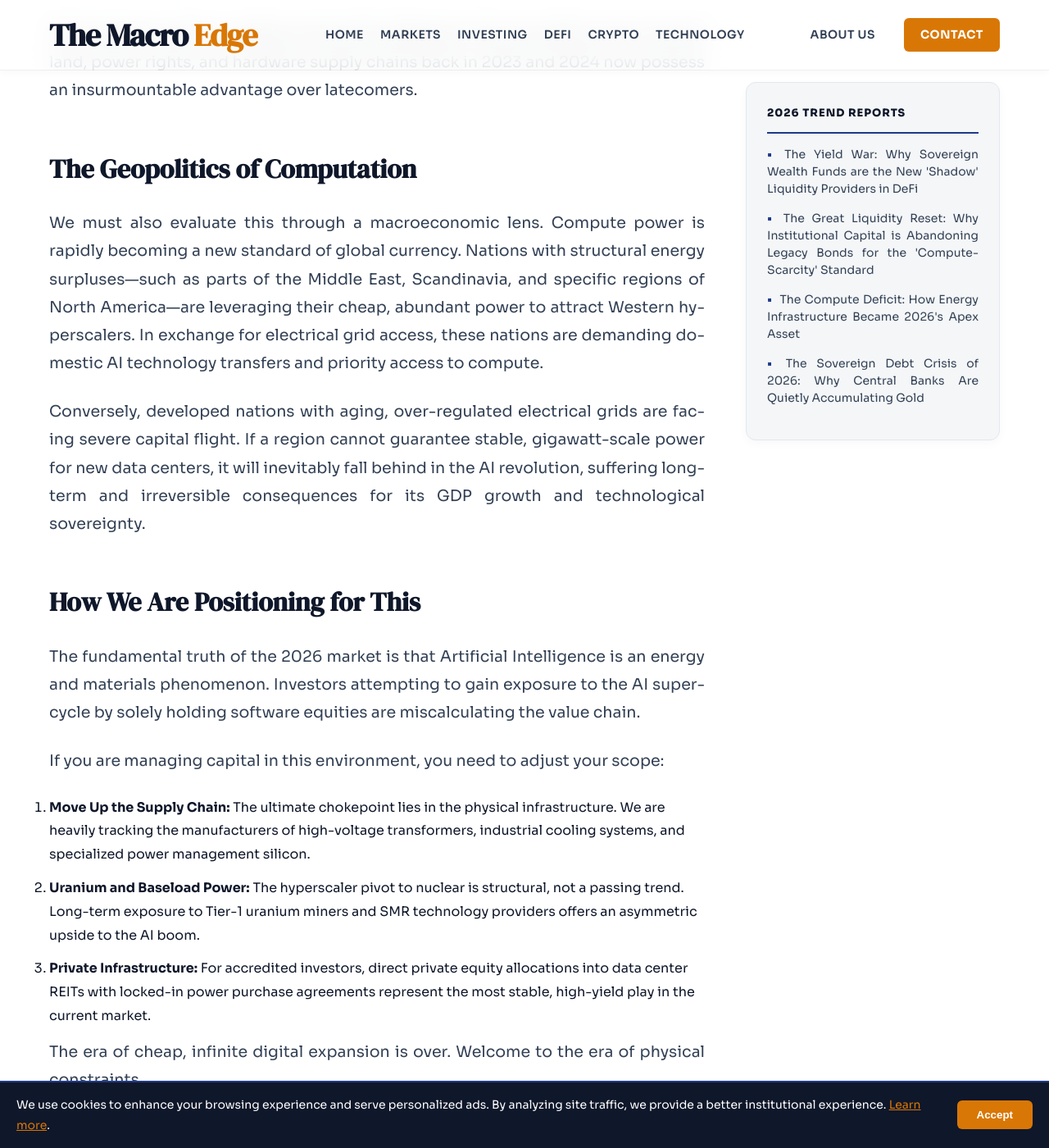
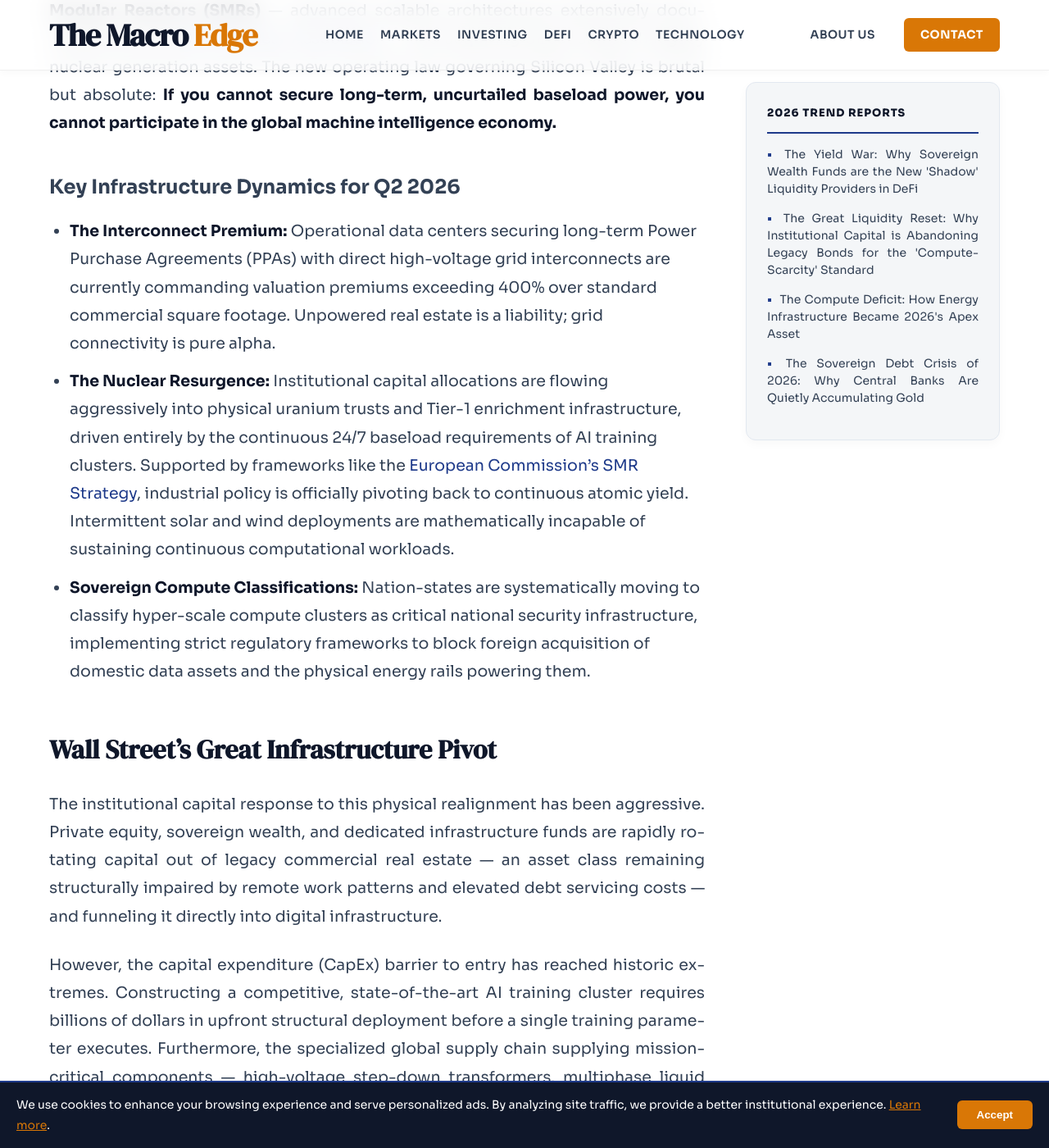
Before and after one commit to Frixx55/FinanceWorld, a Jekyll site: the page built from _posts/2026-05-07-the-compute-deficit.md, in a window 1280 px wide and 1400 px high, scrolled down 3986 px. Shown: the whole window at 82% size. Built offline with Jekyll 4.4.1, drawn with Linux system fonts in a browser that asks for light colours; some of the changed text lies outside the part shown.

Commit message:
Revise article on AI's reliance on energy infrastructure
Updated the article to reflect the evolving dynamics of AI and energy infrastructure, emphasizing the shift from software to physical power assets.

```diff
--- a/_posts/2026-05-07-the-compute-deficit.md
+++ b/_posts/2026-05-07-the-compute-deficit.md
@@ -1,59 +1,69 @@
 ---
 layout: post
 title: "The Compute Deficit: How Energy Infrastructure Became 2026's Apex Asset"
+date: 2026-05-07 10:00:00 +0200
 category: "Technology"
 author: "The Macro Edge Editorial Team"
-date: 2026-05-07 10:00:00 +0200
 image: "https://images.unsplash.com/photo-1558494949-ef010cbdcc31"
-excerpt: "If you are still trying to play the artificial intelligence boom by exclusively buying enterprise software companies, you are fighting the last war. We explain why energy is the new apex asset."
+feature-img: "https://images.unsplash.com/photo-1558494949-ef010cbdcc31"
+thumbnail: "https://images.unsplash.com/photo-1558494949-ef010cbdcc31"
+excerpt: "The AI narrative has decoupled from software and collided with physical baseload power. We examine why hyperscalers are transforming into nuclear utility providers to secure global computing dominance."
 ---
 
-Let me be clear: if you are still trying to play the artificial intelligence boom by exclusively buying enterprise software companies, you are fighting the last war. As we move deeper into 2026, the primary bottleneck for the deployment of next-generation AI models is no longer algorithmic innovation, coding talent, or even chip design. It is raw, physical, baseload power.
+In May 2026, the structural expansion of artificial intelligence has encountered a hard, physical ceiling. According to infrastructure reporting from [S&P Global Market Intelligence](https://www.spglobal.com/marketintelligence/en/), projected data center electricity consumption across the United States and Europe is on track to double from 2023 levels, threatening to overwhelm legacy baseload capacity. The primary bottleneck for deploying next-generation frontier models is no longer algorithmic innovation, coding talent, or silicon design. It is raw, verifiable, gigawatt-scale electrical power.
 
-Energy infrastructure and the heavily fortified data centers that house compute power have officially become the most critical—and highly valued—real estate assets on the planet. The artificial intelligence narrative has fundamentally decoupled from the digital realm and crashed headfirst into the physical world.
+The reality of this physical chokepoint became glaringly obvious during a private infrastructure symposium I attended in Frankfurt last month. Sitting across from a senior grid deployment engineer for a Tier-1 European utility, the mood was remarkably tense. For decades, his mandate was managing predictable, incremental industrial load variations.
+
+Now, he was looking at automated requests from hyperscalers demanding continuous 500-megawatt grid interconnects for single, hyper-dense facilities.
+
+*"Elena,"* he said, pointing to a severe demand divergence chart on his terminal, *"we are watching standard commercial real estate collapse while industrial power access becomes the most valuable commodity in Europe. Tech companies aren't asking for bandwidth anymore; they are asking for exclusive access to our substations."*
+
+Let me be absolutely clear: if you are still attempting to play the artificial intelligence boom by exclusively purchasing enterprise software equities, you are fighting the last war. Energy infrastructure and the heavily fortified data centers housing advanced liquid-cooled compute clusters have officially become the apex real estate assets of the global economy. The artificial intelligence narrative has fundamentally decoupled from the digital realm and crashed headfirst into the physical world.
 
 ## The Commoditization of Code
 
-For the past two decades, institutional capital heavily favored software-as-a-service (SaaS) business models. The allure was obvious: near-zero marginal costs of reproduction, infinite scalability, and massive gross margins. Software was literally eating the world. However, the proliferation of open-source foundational AI models over the last twenty-four months has aggressively commoditized standard code generation.
+For the past two decades, institutional capital heavily favored software-as-a-service (SaaS) business models. The financial mechanics were incredibly seductive: near-zero marginal costs of reproduction, frictionless global scalability, and massive gross margins averaging 75% to 85%. Software was actively eating the world. However, the aggressive maturation of open-source foundational AI models over the last twenty-four months has systematically commoditized standard code generation.
 
-When any mid-sized enterprise can spin up a highly capable, localized language model using off-the-shelf open-source architecture, the software itself is no longer the defensive moat. The true competitive advantage has shifted away from the code and into the hardware. More specifically: **the proprietary ownership of the compute clusters and the electrical grids required to run them**. We have officially transitioned from an era of intangible software monopolies to an era of physical infrastructure oligarchies.
+When any mid-sized enterprise can deploy highly capable, localized language architectures using optimized open-source parameters, standard application software ceases to be a reliable defensive moat. The true competitive premium has shifted away from the application layer and down to the bare metal. More specifically: **proprietary ownership of specialized compute clusters and the dedicated electrical grids required to power them**. We have officially transitioned from an era of highly intangible software monopolies to an era of physical infrastructure oligarchies.
 
 ## The Silicon-Energy Nexus
 
-If you want to understand the scale of this shift, look at the physical footprint. Training a frontier AI model in 2026 requires gigawatt-scale data centers. These facilities are no longer the standard, air-cooled warehouses filled with generic servers that we saw in 2015. They are bespoke, liquid-cooled industrial fortresses that consume as much electricity as mid-sized European cities.
+To grasp the sheer scale of this macro rotation, one must examine the baseline hardware footprint. Training an advanced multi-trillion parameter frontier model in 2026 requires uninterrupted access to gigawatt-scale data installations. These facilities bear zero resemblance to the standard air-cooled enterprise server farms of 2015. They are bespoke, liquid-cooled industrial fortresses operating at thermal capacities that consume as much continuous electricity as mid-sized sovereign municipalities.
 
-The hyperscalers—Microsoft, Google, Amazon, and Meta—are engaged in an arms race that has collided violently with the physical limitations of national electrical grids. This collision has triggered a massive capital reallocation. We are witnessing tech giants effectively transforming into utility and energy companies. They are bypassing traditional commercial real estate developers and negotiating directly with sovereign energy providers.
+The Tier-1 hyperscalers — Microsoft, Google, Amazon, and Meta — are locked in an existential compute arms race that has collided violently with the physical limitations of Western electrical distribution grids. According to baseline forecasts mapped out in the comprehensive [International Energy Agency (IEA) Electricity Analysis](https://www.iea.org/reports/electricity-2024), data centers, AI workloads, and distributed ledger sectors are driving a structural surge in electricity demand that requires immediate, massive capital deployment to avoid systemic brownouts.
 
-They are funding the construction of dedicated small modular reactors (SMRs) and acquiring legacy nuclear power plants outright. The new rule of Silicon Valley is brutal but simple: **If you cannot secure the baseline power, you cannot participate in the AI economy.**
+This reality has forced legacy tech giants to effectively transform into synthetic utility companies. To verify regional baseline capacities, agencies like the [U.S. Energy Information Administration (EIA)](https://www.eia.gov/pressroom/releases/press585.php) have even been forced to initiate specialized field evaluations tracking server metrics and consumption patterns directly at the institutional level. Hyperscalers are systematically bypassing traditional commercial real estate developers to negotiate direct baseline power treaties with sovereign energy providers.
+
+We are observing hyperscalers actively funding the deployment of dedicated **Small Modular Reactors (SMRs)** — advanced scalable architectures extensively documented by the [World Nuclear Association](https://world-nuclear.org/information-library/nuclear-power-reactors/small-modular-reactors/small-modular-reactors) — and acquiring direct stakes in legacy nuclear generation assets. The new operating law governing Silicon Valley is brutal but absolute: **If you cannot secure long-term, uncurtailed baseload power, you cannot participate in the global machine intelligence economy.**
 
 ### Key Infrastructure Dynamics for Q2 2026
 
-* **The Grid Premium:** Data centers with secured, long-term energy purchase agreements are currently trading at a 400% premium compared to equivalent traditional commercial real estate. Empty buildings mean nothing; grid connections mean everything.
-* **The Nuclear Renaissance:** Institutional capital is aggressively flowing into uranium markets and next-generation nuclear technology, driven entirely by the 24/7 baseload demands of AI hyperscalers. Solar and wind cannot sustain frontier model training.
-* **Sovereign Compute:** Nation-states are beginning to classify high-performance compute clusters as critical national security infrastructure, aggressively restricting foreign acquisition of domestic data centers and the grids that power them.
+* **The Interconnect Premium:** Operational data centers securing long-term Power Purchase Agreements (PPAs) with direct high-voltage grid interconnects are currently commanding valuation premiums exceeding 400% over standard commercial square footage. Unpowered real estate is a liability; grid connectivity is pure alpha.
+* **The Nuclear Resurgence:** Institutional capital allocations are flowing aggressively into physical uranium trusts and Tier-1 enrichment infrastructure, driven entirely by the continuous 24/7 baseload requirements of AI training clusters. Supported by frameworks like the [European Commission's SMR Strategy](https://energy.ec.europa.eu/topics/nuclear-energy/small-modular-reactors_en), industrial policy is officially pivoting back to continuous atomic yield. Intermittent solar and wind deployments are mathematically incapable of sustaining continuous computational workloads.
+* **Sovereign Compute Classifications:** Nation-states are systematically moving to classify hyper-scale compute clusters as critical national security infrastructure, implementing strict regulatory frameworks to block foreign acquisition of domestic data assets and the physical energy rails powering them.
 
-## Wall Street's Great Pivot
+## Wall Street's Great Infrastructure Pivot
 
-The institutional response to this paradigm shift has been profound. Private equity and infrastructure funds are rotating capital out of legacy commercial real estate—which remains severely impaired by the permanent shift to remote work and high interest rates—and aggressively funneling it into digital infrastructure.
+The institutional capital response to this physical realignment has been aggressive. Private equity, sovereign wealth, and dedicated infrastructure funds are rapidly rotating capital out of legacy commercial real estate — an asset class remaining structurally impaired by remote work patterns and elevated debt servicing costs — and funneling it directly into digital infrastructure.
 
-However, the barrier to entry is astronomical. Building a state-of-the-art AI training cluster requires billions of dollars in upfront capital expenditure (CapEx) before a single line of code is executed. Furthermore, the global supply chain for advanced liquid cooling systems, high-voltage transformers, and specialized optical networking equipment is experiencing structural backlogs stretching well into 2028.
+However, the capital expenditure (CapEx) barrier to entry has reached historic extremes. Constructing a competitive, state-of-the-art AI training cluster requires billions of dollars in upfront structural deployment before a single training parameter executes. Furthermore, the specialized global supply chain supplying mission-critical components — high-voltage step-down transformers, multiphase liquid cooling manifolds, and high-bandwidth optical interconnects — is experiencing structural delivery backlogs stretching well into 2028.
 
-This dynamic creates a deeply entrenched oligopoly. The incumbents who secured land, power rights, and hardware supply chains back in 2023 and 2024 now possess an insurmountable advantage over latecomers.
+This supply-side constraint guarantees an exceptionally deep, defensible moat for early movers. The legacy entities that secured physical land rights, dedicated substation access, and advanced silicon allocations throughout 2023 and 2024 now hold an almost insurmountable baseline advantage over late-cycle entrants.
 
 ## The Geopolitics of Computation
 
-We must also evaluate this through a macroeconomic lens. Compute power is rapidly becoming a new standard of global currency. Nations with structural energy surpluses—such as parts of the Middle East, Scandinavia, and specific regions of North America—are leveraging their cheap, abundant power to attract Western hyperscalers. In exchange for electrical grid access, these nations are demanding domestic AI technology transfers and priority access to compute.
+This infrastructure deficit must also be evaluated through a macro-geopolitical lens. Raw computational throughput is rapidly establishing itself as the base currency of international statecraft. Nations possessing structural domestic energy surpluses — spanning specific regions of North America, Scandinavia, and the Middle East — are weaponizing their low-cost, abundant baseload capacity to attract foreign hyperscaler capital. In exchange for granting uncurtailed access to their electrical grids, these host nations are extracting mandatory local tech transfers and priority access to sovereign AI compute clusters.
 
-Conversely, developed nations with aging, over-regulated electrical grids are facing severe capital flight. If a region cannot guarantee stable, gigawatt-scale power for new data centers, it will inevitably fall behind in the AI revolution, suffering long-term and irreversible consequences for its GDP growth and technological sovereignty.
+Conversely, developed economies burdened by aging, highly fragile, and over-regulated electrical distribution networks face severe, systemic capital flight. If a sovereign jurisdiction cannot guarantee stable, gigawatt-scale electrical delivery for new computational infrastructure, it will inevitably lag in the global artificial intelligence transition, suffering long-term structural degradation to its domestic productivity and technological sovereignty.
 
-## How We Are Positioning for This
+## Strategic Execution for H2 2026
 
-The fundamental truth of the 2026 market is that Artificial Intelligence is an energy and materials phenomenon. Investors attempting to gain exposure to the AI super-cycle by solely holding software equities are miscalculating the value chain.
+The fundamental truth driving institutional asset allocation in 2026 is that Artificial Intelligence is primarily an **energy, materials, and infrastructure phenomenon**. Portfolios attempting to capture the AI super-cycle purely through software-layer equity holdings are fundamentally mispricing the value chain.
 
-If you are managing capital in this environment, you need to adjust your scope:
+To navigate the compute deficit successfully, institutional capital must execute along physical chokepoints:
 
-1. **Move Up the Supply Chain:** The ultimate chokepoint lies in the physical infrastructure. We are heavily tracking the manufacturers of high-voltage transformers, industrial cooling systems, and specialized power management silicon.
-2. **Uranium and Baseload Power:** The hyperscaler pivot to nuclear is structural, not a passing trend. Long-term exposure to Tier-1 uranium miners and SMR technology providers offers an asymmetric upside to the AI boom.
-3. **Private Infrastructure:** For accredited investors, direct private equity allocations into data center REITs with locked-in power purchase agreements represent the most stable, high-yield play in the current market.
+* **Target Critical Infrastructure Suppliers:** The structural bottleneck lies directly in the physical layer. Capital should focus on essential component manufacturers dominating the production of high-voltage transformers, specialized power delivery silicon, and industrial-grade liquid cooling hardware.
+* **Anchor in Baseload Energy Rails:** The hyperscaler rotation toward nuclear baseload is a permanent structural migration. Sustained exposure to Tier-1 uranium extractors, nuclear fuel cycle providers, and modular reactor engineering firms offers highly asymmetric upside to the computational expansion curve.
+* **Deploy into Secured Private Assets:** For institutional allocators, direct private equity exposure to specialized data center REITs holding legally binding, multi-decade Power Purchase Agreements represents the most defensible, high-yield cash flow asset class available in the modern macro environment.
 
-The era of cheap, infinite digital expansion is over. Welcome to the era of physical constraints.
+The era of unconstrained, hyper-scalable software expansion has ended. Welcome to the era of absolute physical constraints.
```
